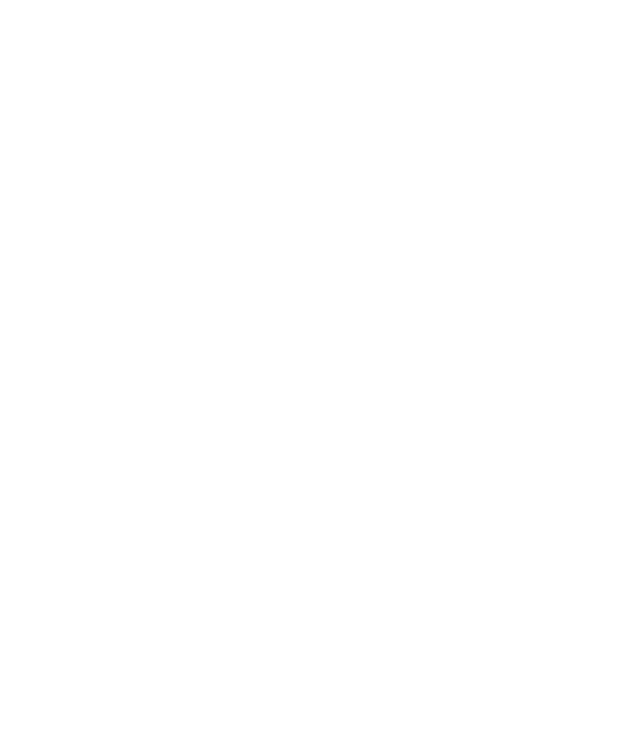
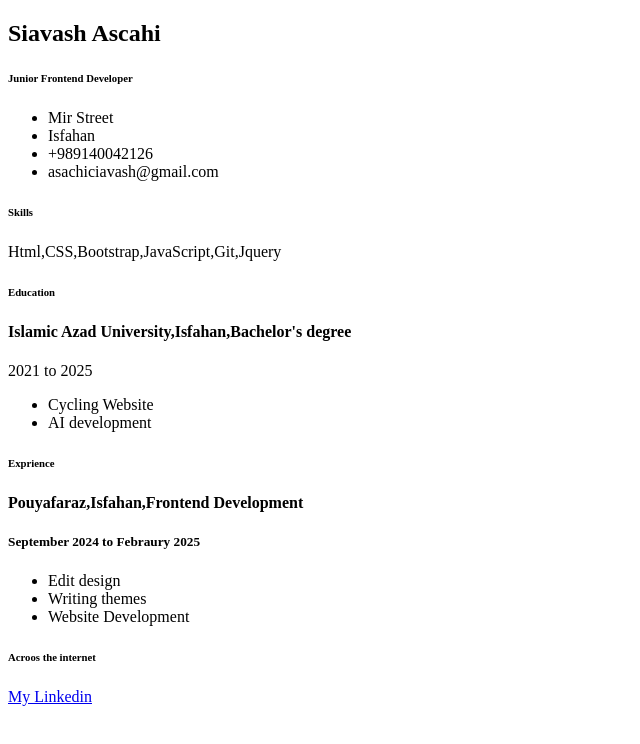
Before and after one commit to siavashasachi/simple-cv, a plain HTML site: page index.html in a window 1280 px wide. Shown: the whole page, without its empty margins (0-640 px from the left). Drawn offline with Linux system fonts and the light colour scheme.

Commit message:
complete html

```diff
--- a/index.html
+++ b/index.html
@@ -8,6 +8,48 @@
 </head>
 <body>
     <header></header>
-
+    <section>
+        <h1>Siavash Ascahi</h1>
+        <article>
+            <h6>Junior Frontend Developer</h6>
+            <ul>
+                <li>Mir Street</li>
+                <li>Isfahan</li>
+                <li>+989140042126</li>
+                <li>asachiciavash@gmail.com</li>
+            </ul>
+        </article>
+    </section>
+    <section>
+        <h6>Skills</h6>
+        <p>Html,CSS,Bootstrap,JavaScript,Git,Jquery</p>
+    </section>
+    <section>
+        <h6>Education</h6>
+        <article>
+            <h4>Islamic Azad University,Isfahan,Bachelor's degree</h4>
+            <span>2021 to 2025</span>
+            <ul>
+                <li>Cycling Website</li>
+                <li>AI development</li>
+            </ul>
+        </article>
+    </section>
+    <section>
+        <h6>Exprience</h6>
+        <article>
+            <h4>Pouyafaraz,Isfahan,Frontend Development</h4>
+            <h5>September 2024 to Febraury 2025</h5>
+            <ul>
+                <li>Edit design</li>
+                <li>Writing themes</li>
+                <li>Website Development</li>
+            </ul>
+        </article>
+    </section>
+    <section>
+        <h6>Acroos the internet</h6>
+        <a href="https://www.linkedin.com/in/siavash-asachi-312847211/">My Linkedin</a>
+    </section>
 </body>
 </html>
```
